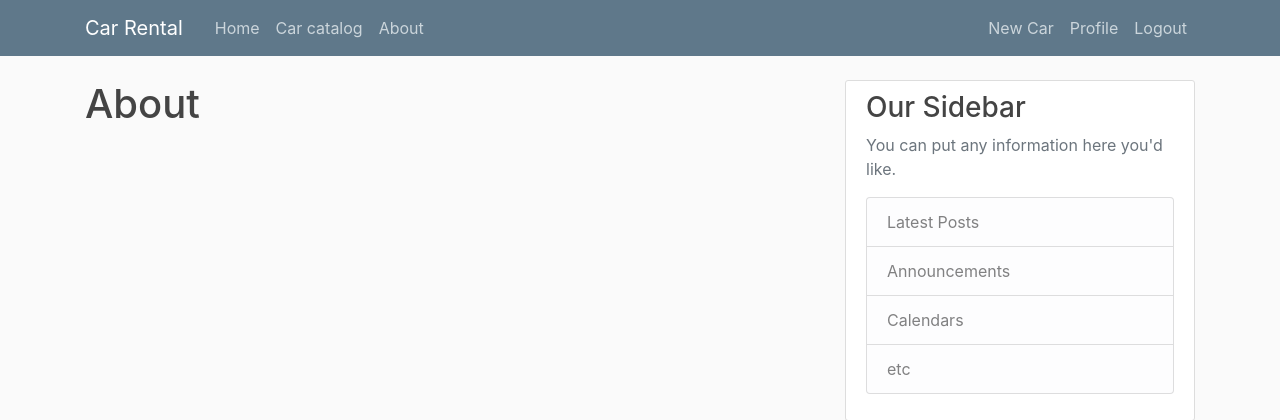
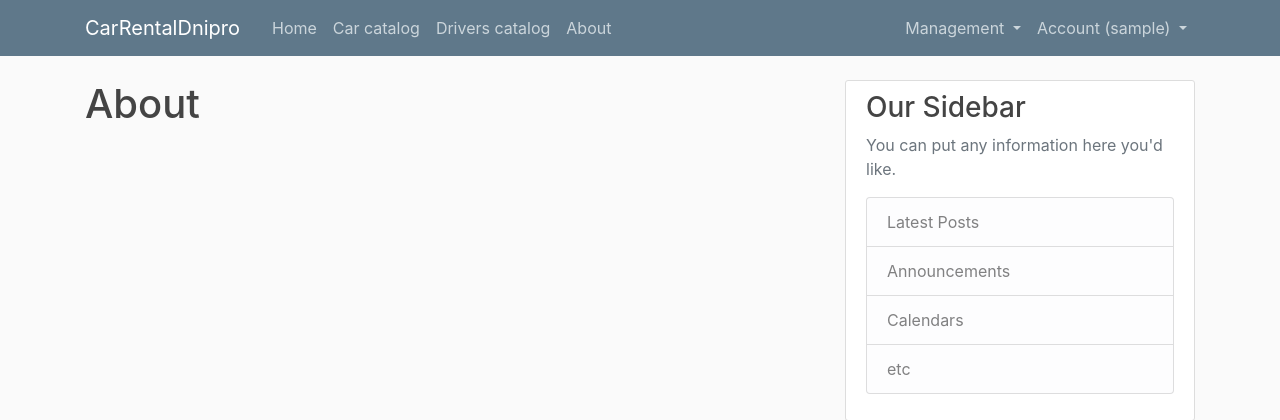
Before and after one commit to SteventsStuff/DjangoCarRentalService, a Django app: page /about/ in a window 1280 px wide. Shown: the top 420 px of the page. Run offline with Django 3.2, Linux system fonts and the light colour scheme; the visitor is signed in with stand-in values (Sample User, id 1); some libraries are stand-ins or nearby versions.

Commit message:
updated base template with custom filter

```diff
--- a/rental/templates/rental/base.html
+++ b/rental/templates/rental/base.html
@@ -1,4 +1,5 @@
 {% load static %}
+{% load group_filter %}
 <!DOCTYPE html>
 <html lang="en">
 <head>
@@ -7,7 +8,8 @@
     <meta name="viewport" content="width=device-width, initial-scale=1, shrink-to-fit=no">
 
     <!-- Bootstrap CSS -->
-    <link rel="stylesheet" href="https://stackpath.bootstrapcdn.com/bootstrap/4.4.1/css/bootstrap.min.css" integrity="sha384-Vkoo8x4CGsO3+Hhxv8T/Q5PaXtkKtu6ug5TOeNV6gBiFeWPGFN9MuhOf23Q9Ifjh" crossorigin="anonymous">
+    <link rel="stylesheet" href="https://stackpath.bootstrapcdn.com/bootstrap/4.4.1/css/bootstrap.min.css"
+          integrity="sha384-Vkoo8x4CGsO3+Hhxv8T/Q5PaXtkKtu6ug5TOeNV6gBiFeWPGFN9MuhOf23Q9Ifjh" crossorigin="anonymous">
 
     <link rel="stylesheet" type="text/css" href="{% static 'rental/main.css' %}">
 
@@ -21,23 +23,52 @@
 <header class="site-header">
     <nav class="navbar navbar-expand-md navbar-dark bg-steel fixed-top">
         <div class="container">
-                <a class="navbar-brand mr-4" href="{% url 'rental-home' %}">Car Rental</a>
-                <button class="navbar-toggler" type="button" data-toggle="collapse" data-target="#navbarToggle" aria-controls="navbarToggle" aria-expanded="false" aria-label="Toggle navigation">
+            <a class="navbar-brand mr-4" href="{% url 'rental-home' %}">CarRentalDnipro</a>
+            <button class="navbar-toggler" type="button" data-toggle="collapse" data-target="#navbarToggle"
+                    aria-controls="navbarToggle" aria-expanded="false" aria-label="Toggle navigation">
                 <span class="navbar-toggler-icon"></span>
             </button>
             <div class="collapse navbar-collapse" id="navbarToggle">
                 <div class="navbar-nav mr-auto">
                     <a class="nav-item nav-link" href="{% url 'rental-home' %}">Home</a>
-                        <a class="nav-item nav-link" href="{% url 'rental-catalog' %}">Car catalog</a>
+                    <a class="nav-item nav-link" href="{% url 'car-catalog' %}">Car catalog</a>
+                    <a class="nav-item nav-link" href="{% url 'driver-catalog' %}">Drivers catalog</a>
                     <a class="nav-item nav-link" href="{% url 'rental-about' %}">About</a>
                 </div>
 
                 <!-- Navbar Right Side -->
                 <div class="navbar-nav">
                     {% if user.is_authenticated %}
-                            <a class="nav-item nav-link" href="{% url 'car-create' %}">New Car</a>
-                            <a class="nav-item nav-link" href="{% url 'profile' %}">Profile</a>
-                            <a class="nav-item nav-link" href="{% url 'logout' %}">Logout</a>
+                        {% if user|has_group:'ManagerGroup' or user|has_group:'ServiceAdminGroup'%}
+                            <li class="nav-item dropdown">
+                                <a class="nav-link dropdown-toggle" href="#" id="navbarDropdown" role="button"
+                                   data-toggle="dropdown" aria-haspopup="true" aria-expanded="false">
+                                    Management
+                                </a>
+                                <div class="dropdown-menu" aria-labelledby="navbarDropdown">
+                                    {% if user|has_group:'ManagerGroup' %}
+                                        <a class="dropdown-item" href="{% url 'rental-about' %}">Customers Orders <span class="badge badge-light">4</span></a>
+                                        <div class="dropdown-divider"></div>
+                                    {% endif %}
+                                    <a class="dropdown-item" href="{% url 'car-create' %}">New Car</a>
+                                    <a class="dropdown-item" href="{% url 'driver-create' %}">New Driver</a>
+                                </div>
+                            </li>
+                        {% endif %}
+                        <li class="nav-item dropdown">
+                            <a class="nav-link dropdown-toggle" href="#" id="navbarDropdown" role="button"
+                               data-toggle="dropdown" aria-haspopup="true" aria-expanded="false">
+                                Account ({{ user.username }})
+                            </a>
+                            <div class="dropdown-menu" aria-labelledby="navbarDropdown">
+                                {% if user|has_group:'CustomerGroup' %}
+                                    <a class="dropdown-item" href="{% url 'rental-about' %}">My Orders <span class="badge badge-light">0</span></a>
+                                {% endif %}
+                                <a class="dropdown-item" href="{% url 'profile' %}">Profile</a>
+                                <div class="dropdown-divider"></div>
+                                <a class="dropdown-item" href="{% url 'logout' %}">Logout</a>
+                            </div>
+                        </li>
                     {% else %}
                         <a class="nav-item nav-link" href="{% url 'login' %}">Login</a>
                         <a class="nav-item nav-link" href="{% url 'register' %}">Register</a>
```
Lines whose indentation alone changed are shown as unchanged.
